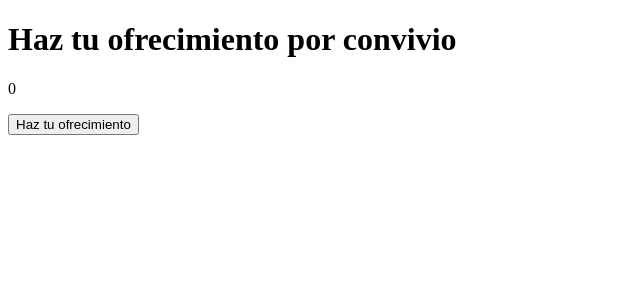
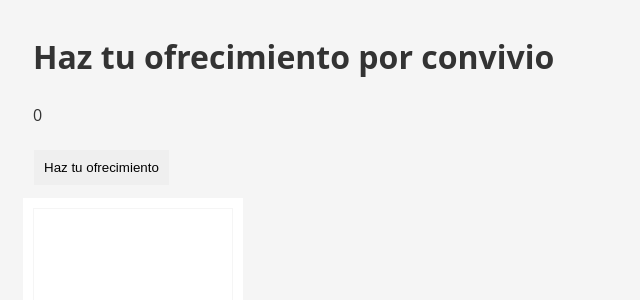
Before and after one commit to mvc-bogota/convivio, a SvelteKit app: page / in a window 1280 px wide. Shown: the top 300 px of the page, without its empty margins (0-640 px from the left). Built offline with nearby package versions, Linux system fonts and the light colour scheme.

Commit message:
:sparkles: Add super simple jar that fills with marbles.
This was done with significant help from ChatGPT

```diff
--- /dev/null
+++ b/src/lib/assets/global.css
@@ -0,0 +1,32 @@
+/* Reset default browser styles */
+* {
+    margin: 0;
+    padding: 0;
+    box-sizing: border-box;
+}
+
+/* Set global font */
+body {
+    font-family: 'Open Sans', sans-serif;
+    font-size: 16px;
+    line-height: 1.5;
+    color: #333;
+}
+
+/* Add a background color */
+body {
+    background-color: #f5f5f5;
+}
+
+/* Add a border and padding to all elements */
+* {
+    border: 1px solid #f5f5f5;
+    padding: 10px;
+}
+
+/* Add a hover effect to buttons */
+button:hover {
+    background-color: #f5f5f5;
+    color: #333;
+    cursor: pointer;
+}
--- a/src/routes/+page.svelte
+++ b/src/routes/+page.svelte
@@ -1,10 +1,16 @@
 <script>
     export let data;
+
+    import '$lib/assets/global.css';
+    import { enhance } from '$app/forms';
+    import MarbleJar from './MarbleJar.svelte';
 </script>
 
 <h1>Haz tu ofrecimiento por convivio</h1>
 <p>{data.currentPrayers}</p>
 
-<form method="POST">
+<form method="POST" use:enhance>
     <button>Haz tu ofrecimiento</button>
 </form>
+
+<MarbleJar marbles={data.currentPrayers} />
--- /dev/null
+++ b/src/routes/MarbleJar.svelte
@@ -0,0 +1,49 @@
+<script>
+    export let marbles = 0;
+
+    let colors = ['#f44336', '#9c27b0', '#3f51b5', '#03a9f4', '#4caf50', '#ffc107'];
+    function getRandomColor() {
+        return colors[Math.floor(Math.random() * colors.length)];
+    }
+    function getMarblePosition(i) {
+        let x = i % 10;
+        let y = Math.floor(i / 10);
+        let offset = y % 2 === 0 ? 0 : 5;
+        let left = x * 10 + offset;
+        let top = 90 - y * 8;
+        return { left, top };
+    }
+</script>
+
+<div class="jar-4">
+    <div class="marble-container">
+        {#each Array.from({ length: marbles }) as _, i}
+            <div
+                class="marble"
+                style="background-color: {getRandomColor()}; top: {getMarblePosition(i)
+                    .top}%; left: {getMarblePosition(i).left}%;"
+            />
+        {/each}
+    </div>
+</div>
+
+<style>
+    .jar-4 {
+        width: min-content;
+        background-color: #fff;
+        overflow: hidden;
+    }
+
+    .marble-container {
+        width: 200px;
+        height: 250px;
+        position: relative;
+    }
+
+    .marble {
+        width: 10px;
+        height: 10px;
+        border-radius: 50%;
+        position: absolute;
+    }
+</style>
```
